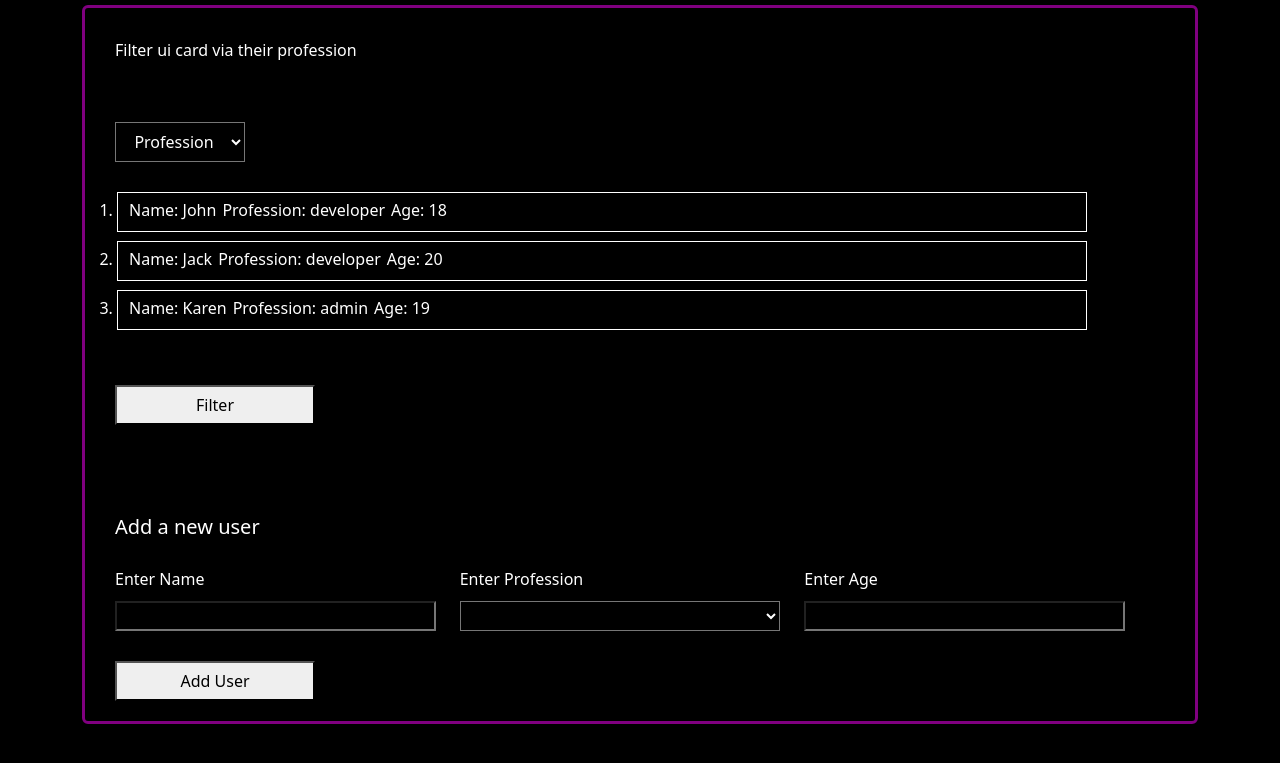
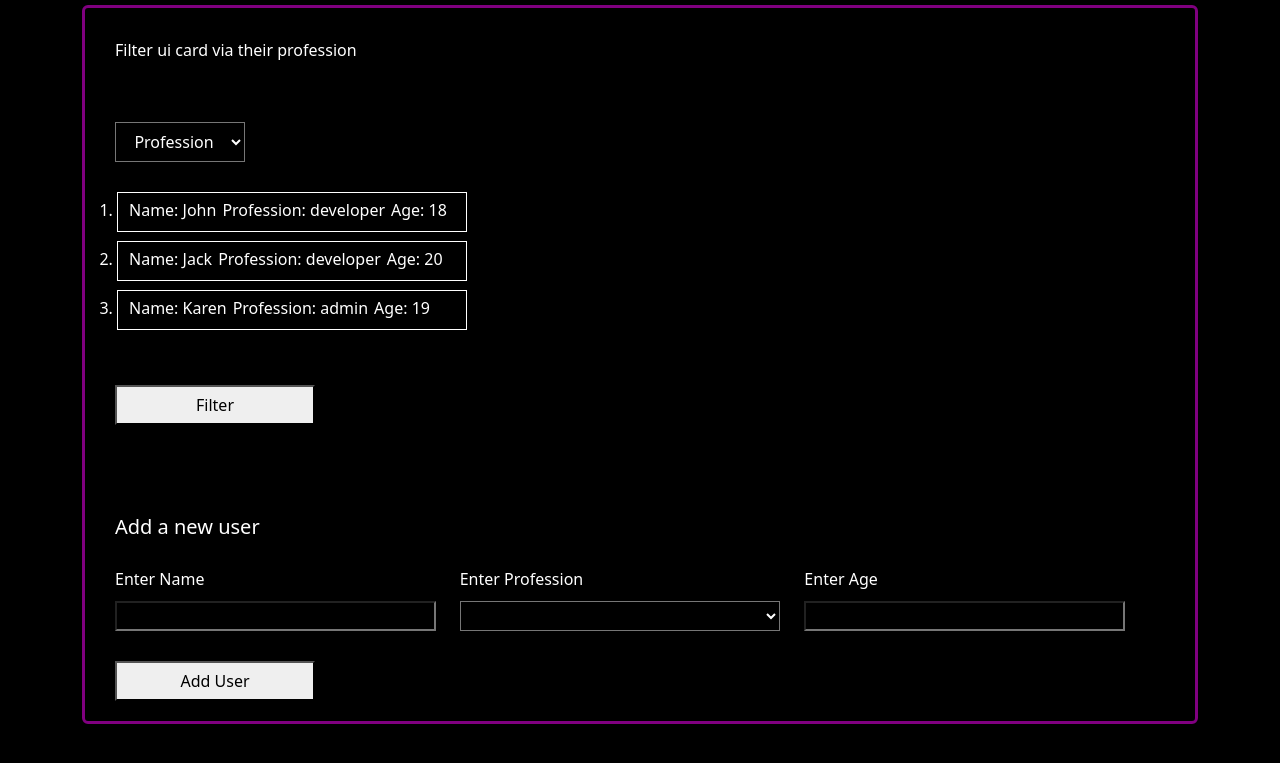
Before and after one commit to shubham1upadhyay/F2-C2, a plain HTML site: page index.html in a window 1280 px wide. Shown: the part 47-810 px from the top of the page. Drawn offline with nearby package versions, Linux system fonts and the light colour scheme.

Commit message:
css code updated

```diff
--- a/makeup.css
+++ b/makeup.css
@@ -36,7 +36,7 @@ ol{
     color:white;
 }
 li{
-    width:90%;
+    width:350px;
     height:40px;
     border:1px white solid;
     margin-bottom: 9px;
```
